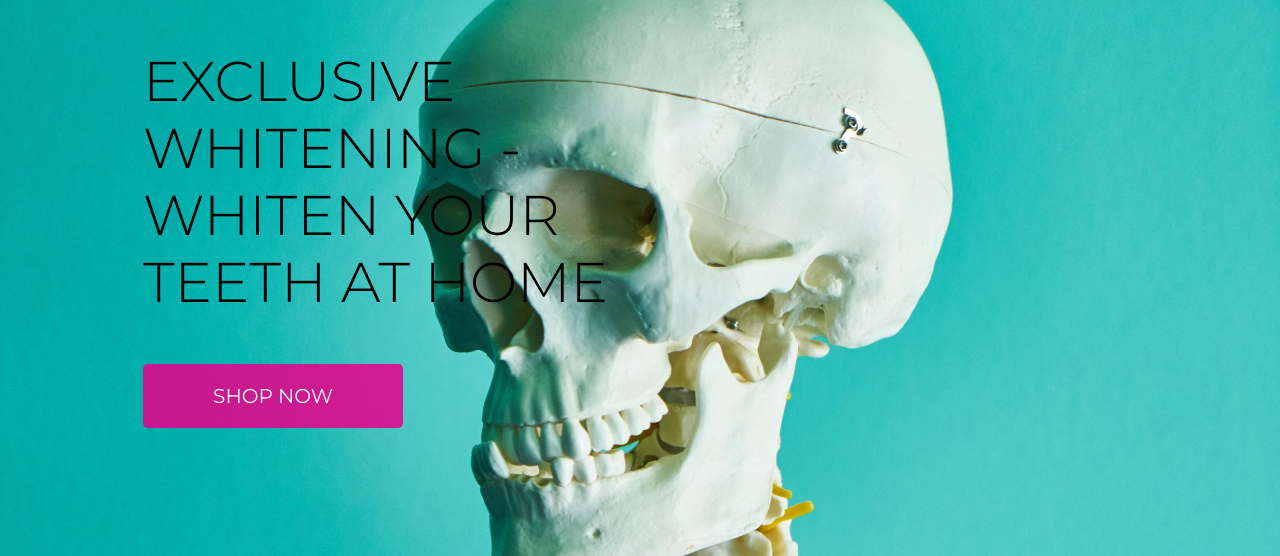
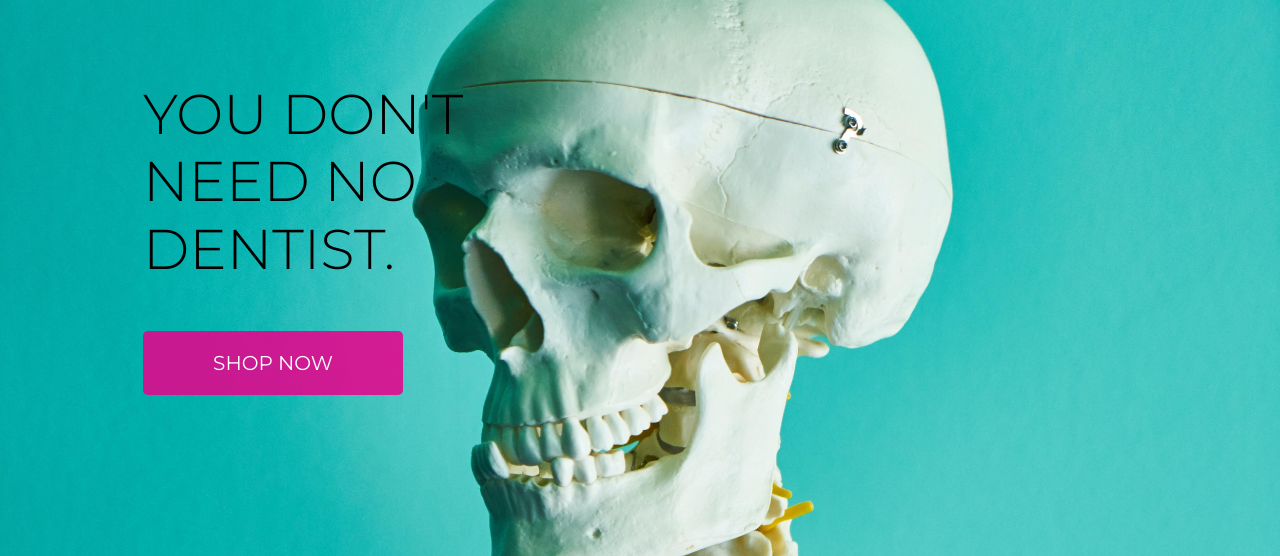
Before and after one commit to mmcin/CI-PP5, a Django app: page / in a window 1280 px wide. Shown: the part 220-776 px from the top of the page. Run offline with Django 4.2, Linux system fonts and the light colour scheme; some libraries are stand-ins or nearby versions.

Commit message:
CHanged h1 index.html

```diff
--- a/home/templates/home/index.html
+++ b/home/templates/home/index.html
@@ -14,7 +14,7 @@
     <div class="row h-100">
         <div class="col-7 col-md-6 my-auto">
             <h1 class="display-4 logo-font text-black">
-                Exclusive Whitening - Whiten your teeth at home
+                You don't need no dentist.
             </h1>
             <div class="my-5">
                 <h4>
```
